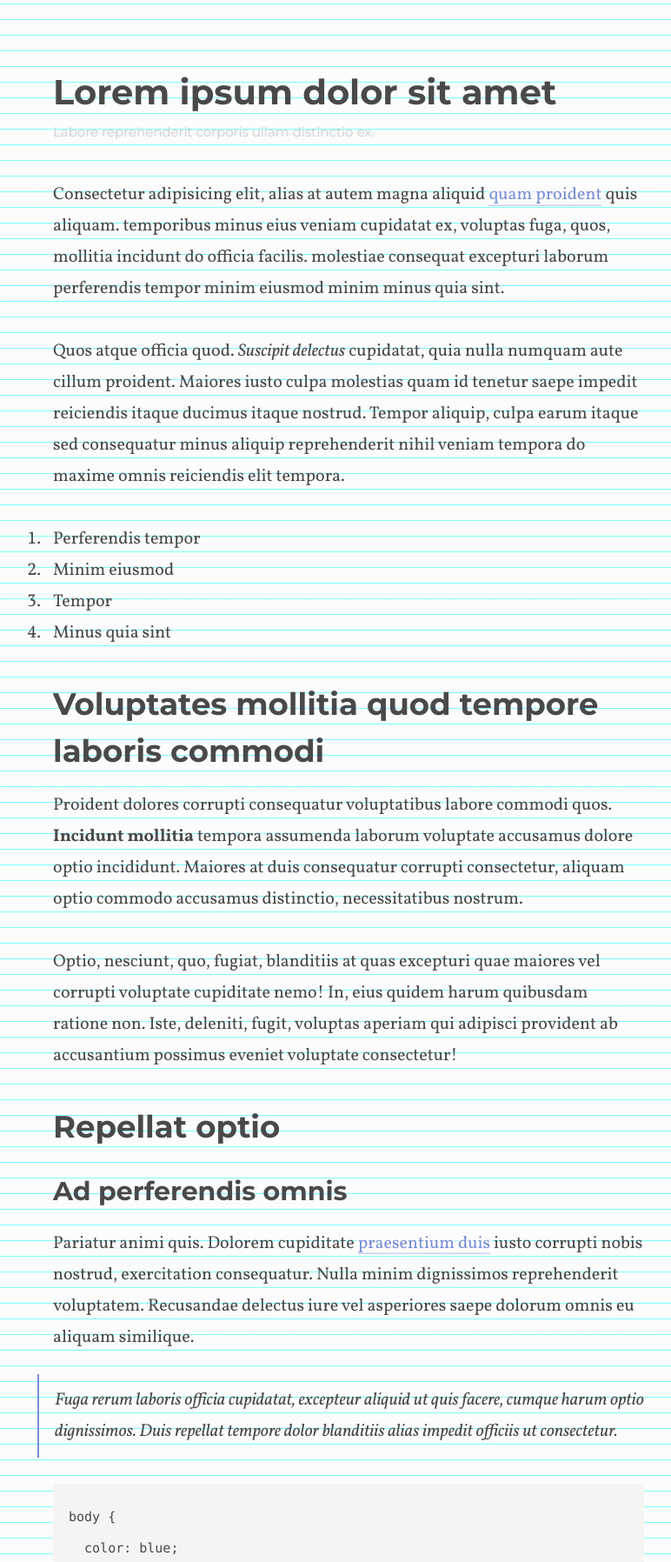
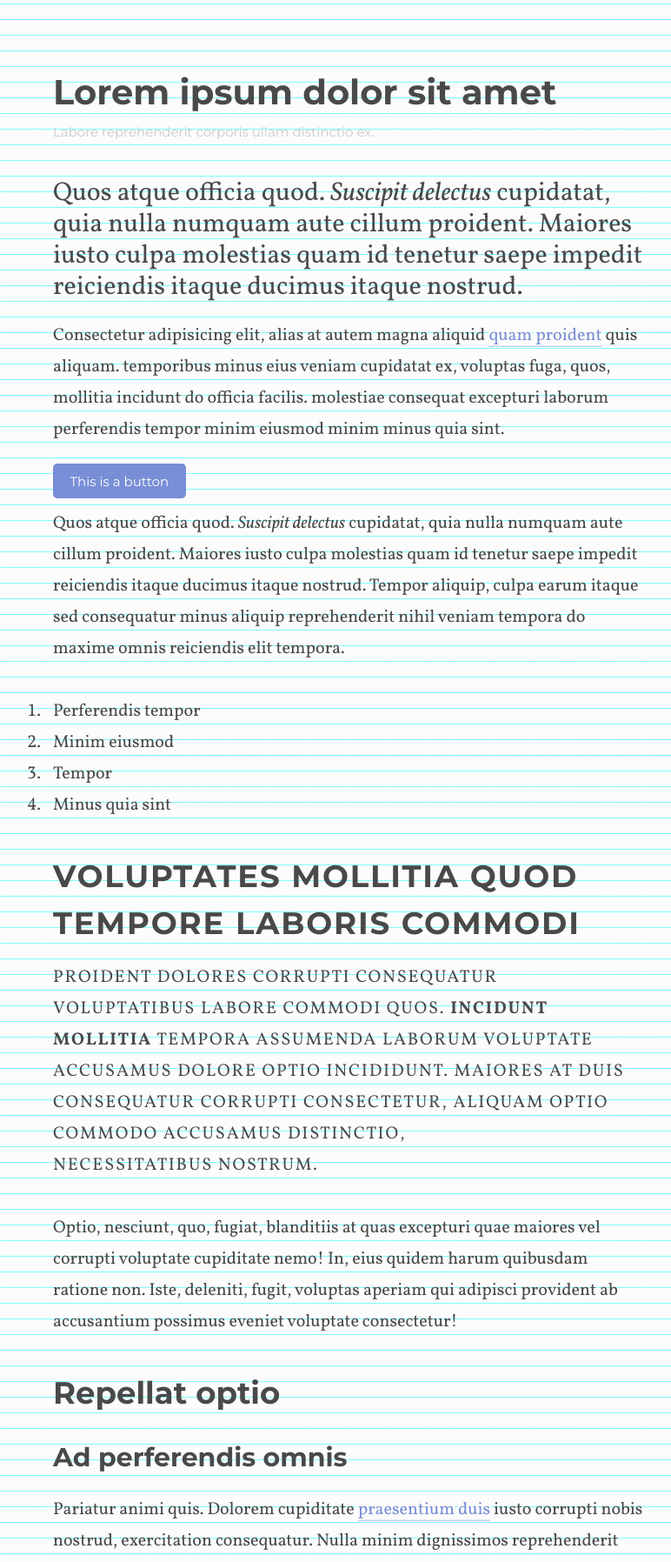
Before and after one commit to chloeam/steel-site, a Jekyll site: the page built from index.html, in a window 1280 px wide, cut to the strip 104-1900 px from the top of the page. Shown: the whole strip at 87% size, without its empty margins (239-1011 px from the left). Built offline with Jekyll 4.4.1, drawn with Linux system fonts in a browser that asks for light colours.

Commit message:
lead paragraphs

```diff
--- a/_sass/_buttons.scss
+++ b/_sass/_buttons.scss
@@ -13,7 +13,7 @@
   }
 }
 
-%button {
+.button {
   @include button($buttonColor, $buttonHoverColor);
 }
 
@@ -34,14 +34,14 @@
 }
 
 %button-fill {
-  @extend %button;
+  @extend .button;
   display: block;
   width: 100%;
   text-align: center;
 }
 
 @mixin button-hollow($btnColor) {
-  @extend %button;
+  @extend .button;
   background-color: $backgroundColor;
   color: $black;
   border: 2px solid $btnColor;
--- a/_sass/_typography.scss
+++ b/_sass/_typography.scss
@@ -351,6 +351,7 @@ code {
   font-feature-settings: 'smcp', 'kern';
   font-kerning: normal;
   letter-spacing: 0.1rem;
+  text-transform: uppercase;
 }
 
 // Consistent height numbers with OpenType.
@@ -362,3 +363,8 @@ code {
 .oldstyle-numerals {
   font-feature-settings: 'onum', 'kern';
 }
+
+// Lead paragraphs
+.lead {
+  @include sassline(gamma, $bodytype, 2, 1, all);
+}
--- a/_sass/_variables.scss
+++ b/_sass/_variables.scss
@@ -51,7 +51,7 @@ $bodytype: (
   regular: 400,
   bold: 700,
   italic: italic,
-  cap-height: 0.6
+  cap-height: 0.55
 ) !default;
 
 $headingtype: (
--- a/index.html
+++ b/index.html
@@ -9,7 +9,11 @@ layout: default
 
       <p class="caption">Labore reprehenderit corporis ullam distinctio&nbsp;ex.</p>
 
+      <p class="lead">Quos atque officia quod. <i>Suscipit delectus</i> cupidatat, quia nulla numquam aute cillum proident. Maiores iusto culpa molestias quam id tenetur saepe impedit reiciendis itaque ducimus itaque nostrud.</p>
+
       <p>Consectetur adipisicing elit, alias at autem magna aliquid <a href="#">quam proident</a> quis aliquam. temporibus minus eius veniam cupidatat ex, voluptas fuga, quos, mollitia incidunt do officia facilis. molestiae consequat excepturi laborum perferendis tempor minim eiusmod minim minus quia&nbsp;sint.</p>
+
+      <a href="#" class="button">This is a button</a>
 
       <p>Quos atque officia quod. <i>Suscipit delectus</i> cupidatat, quia nulla numquam aute cillum proident. Maiores iusto culpa molestias quam id tenetur saepe impedit reiciendis itaque ducimus itaque nostrud. Tempor aliquip, culpa earum itaque sed consequatur minus aliquip reprehenderit nihil veniam tempora do maxime omnis reiciendis elit&nbsp;tempora.</p>
 
@@ -20,9 +24,9 @@ layout: default
           <li>Minus quia sint</li>
       </ol>
 
-      <h2>Voluptates mollitia quod tempore laboris&nbsp;commodi</h2>
+      <h2 class="small-caps">Voluptates mollitia quod tempore laboris&nbsp;commodi</h2>
 
-      <p>Proident dolores corrupti consequatur voluptatibus labore commodi quos. <b>Incidunt mollitia</b> tempora assumenda laborum voluptate accusamus dolore optio incididunt. Maiores at duis consequatur corrupti consectetur, aliquam optio commodo accusamus distinctio, necessitatibus&nbsp;nostrum.</p>
+      <p class="small-caps">Proident dolores corrupti consequatur voluptatibus labore commodi quos. <b>Incidunt mollitia</b> tempora assumenda laborum voluptate accusamus dolore optio incididunt. Maiores at duis consequatur corrupti consectetur, aliquam optio commodo accusamus distinctio, necessitatibus&nbsp;nostrum.</p>
 
       <p>Optio, nesciunt, quo, fugiat, blanditiis at quas excepturi quae maiores vel corrupti voluptate cupiditate nemo! In, eius quidem harum quibusdam ratione non. Iste, deleniti, fugit, voluptas aperiam qui adipisci provident ab accusantium possimus eveniet voluptate&nbsp;consectetur!</p>
 
```
